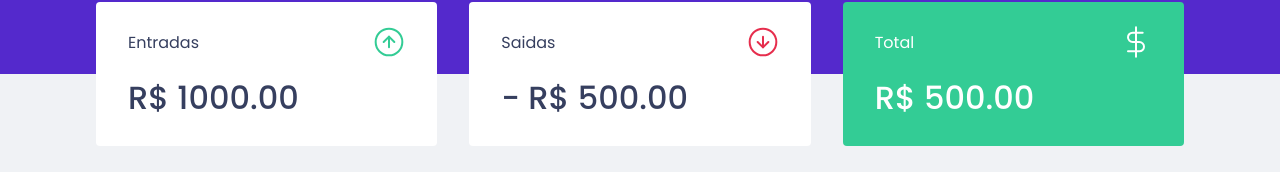
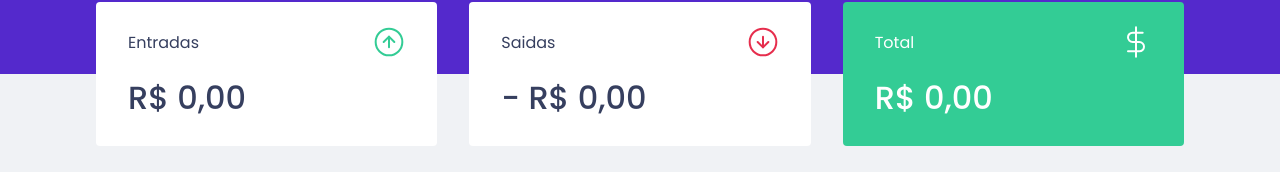
Before and after one commit to PetersonMunuera/dtmoney, a React (Create React App) app: page / in a window 1280 px wide. Shown: the part 198-370 px from the top of the page. Built offline with nearby package versions, Linux system fonts and the light colour scheme; no server answers; what miragejs would draw is missing.

Commit message:
cálculos do resumo

```diff
--- a/src/components/Summary/index.tsx
+++ b/src/components/Summary/index.tsx
@@ -10,7 +10,21 @@ import { Container } from "./style";
 export function Summary() {
   const { transactions } = useContext(TransactionsContext)
 
-  console.log(transactions)
+  const summary = transactions.reduce((acc, transaction) => {
+    if (transaction.type === 'deposit') {
+      acc.deposits += transaction.amount
+      acc.total += transaction.amount
+    } else {
+      acc.withdraws += transaction.amount
+      acc.total -= transaction.amount
+    }
+
+    return acc
+  }, {
+    deposits: 0,
+    withdraws: 0,
+    total: 0
+  })
 
   return (
     <Container>
@@ -20,7 +34,10 @@ export function Summary() {
           <img src={incomeImg} alt="" />
         </header>
         <strong>
-          R$ 1000.00
+          {new Intl.NumberFormat('pt-BR', {
+            style: 'currency',
+            currency: 'BRL'
+          }).format(summary.deposits)}
         </strong>
       </div>
       <div>
@@ -29,7 +46,10 @@ export function Summary() {
           <img src={outcomeImg} alt="" />
         </header>
         <strong>
-          - R$ 500.00
+          - {new Intl.NumberFormat('pt-BR', {
+            style: 'currency',
+            currency: 'BRL'
+          }).format(summary.withdraws)}
         </strong>
       </div>
       <div className="highlight-background">
@@ -38,7 +58,10 @@ export function Summary() {
           <img src={totalImg} alt="" />
         </header>
         <strong>
-          R$ 500.00
+          {new Intl.NumberFormat('pt-BR', {
+            style: 'currency',
+            currency: 'BRL'
+          }).format(summary.total)}
         </strong>
       </div>
     </Container>
```
